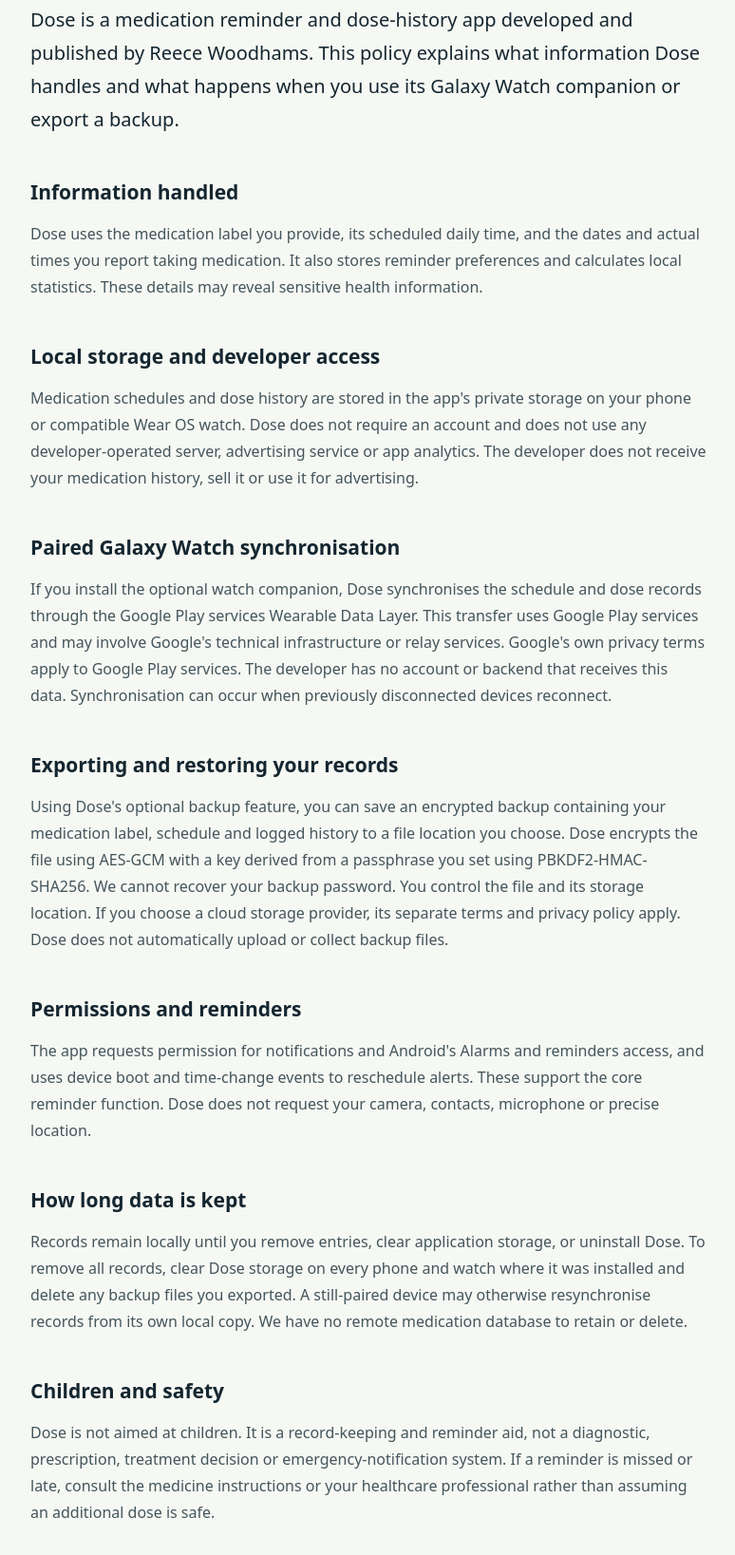
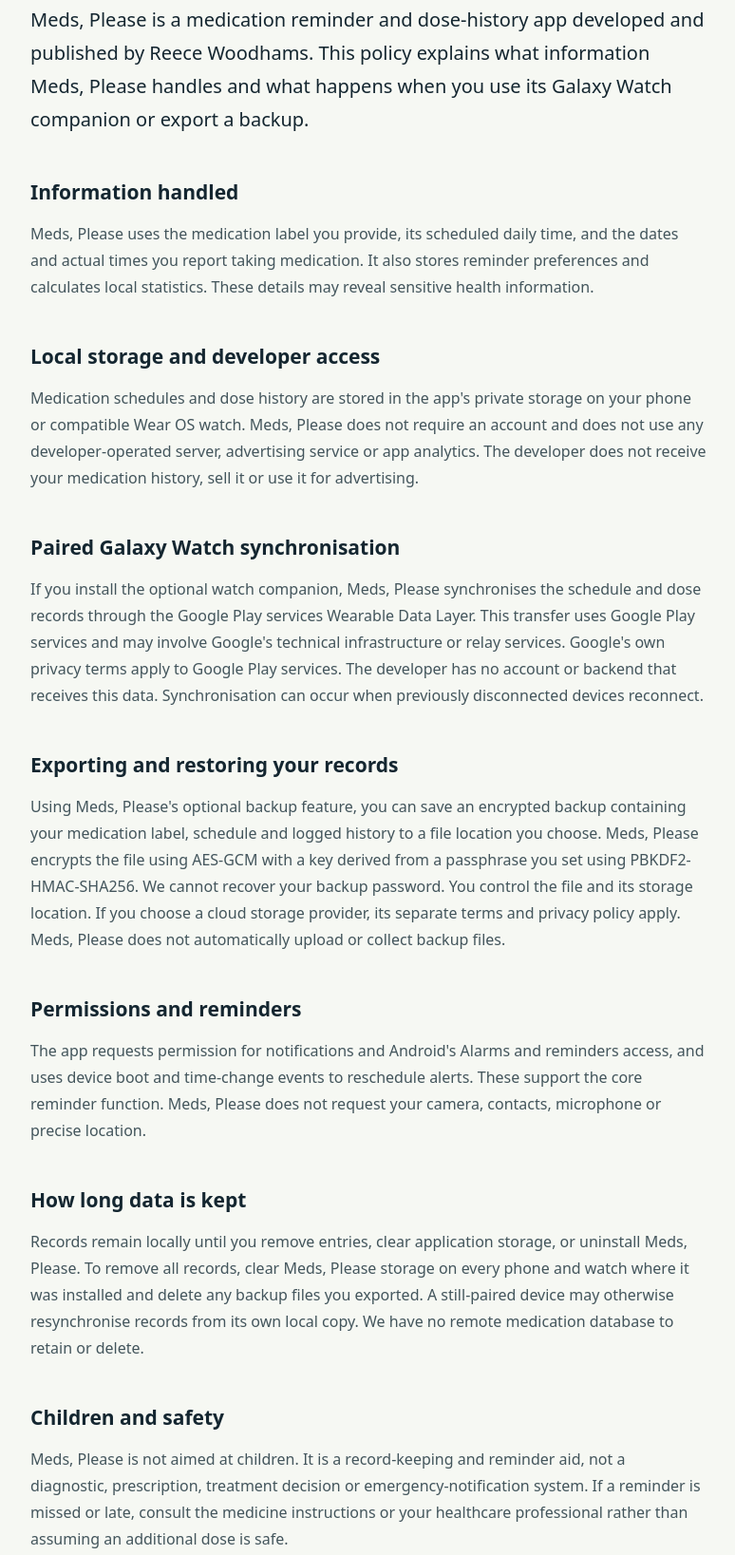
Before and after one commit to renchey/dose-legal, a plain HTML site: page privacy.html in a window 1280 px wide. Shown: the part 250-1887 px from the top of the page at 95% size, without its empty margins (252-1026 px from the left). Drawn offline with Linux system fonts and the light colour scheme.

Commit message:
docs: align privacy.html with Meds, Please branding

```diff
--- a/privacy.html
+++ b/privacy.html
@@ -1,12 +1,12 @@
-<!doctype html><html lang="en-GB"><head><meta charset="UTF-8"><meta name="viewport" content="width=device-width,initial-scale=1"><meta name="description" content="Privacy policy for Dose medication reminders."><title>Privacy policy — Dose</title><link rel="stylesheet" href="style.css"></head><body><header><a href="index.html">dose.</a></header><main><div class="eyebrow">Legal · Updated 20 November 2026</div><h1>Privacy policy</h1><p class="lead">Dose is a medication reminder and dose-history app developed and published by Reece Woodhams. This policy explains what information Dose handles and what happens when you use its Galaxy Watch companion or export a backup.</p>
-<h2>Information handled</h2><p>Dose uses the medication label you provide, its scheduled daily time, and the dates and actual times you report taking medication. It also stores reminder preferences and calculates local statistics. These details may reveal sensitive health information.</p>
-<h2>Local storage and developer access</h2><p>Medication schedules and dose history are stored in the app's private storage on your phone or compatible Wear OS watch. Dose does not require an account and does not use any developer-operated server, advertising service or app analytics. The developer does not receive your medication history, sell it or use it for advertising.</p>
-<h2>Paired Galaxy Watch synchronisation</h2><p>If you install the optional watch companion, Dose synchronises the schedule and dose records through the Google Play services Wearable Data Layer. This transfer uses Google Play services and may involve Google's technical infrastructure or relay services. Google's own privacy terms apply to Google Play services. The developer has no account or backend that receives this data. Synchronisation can occur when previously disconnected devices reconnect.</p>
-<h2>Exporting and restoring your records</h2><p>Using Dose's optional backup feature, you can save an encrypted backup containing your medication label, schedule and logged history to a file location you choose. Dose encrypts the file using AES-GCM with a key derived from a passphrase you set using PBKDF2-HMAC-SHA256. We cannot recover your backup password. You control the file and its storage location. If you choose a cloud storage provider, its separate terms and privacy policy apply. Dose does not automatically upload or collect backup files.</p>
-<h2>Permissions and reminders</h2><p>The app requests permission for notifications and Android's Alarms and reminders access, and uses device boot and time-change events to reschedule alerts. These support the core reminder function. Dose does not request your camera, contacts, microphone or precise location.</p>
-<h2>How long data is kept</h2><p>Records remain locally until you remove entries, clear application storage, or uninstall Dose. To remove all records, clear Dose storage on every phone and watch where it was installed and delete any backup files you exported. A still-paired device may otherwise resynchronise records from its own local copy. We have no remote medication database to retain or delete.</p>
-<h2>Children and safety</h2><p>Dose is not aimed at children. It is a record-keeping and reminder aid, not a diagnostic, prescription, treatment decision or emergency-notification system. If a reminder is missed or late, consult the medicine instructions or your healthcare professional rather than assuming an additional dose is safe.</p>
+<!doctype html><html lang="en-GB"><head><meta charset="UTF-8"><meta name="viewport" content="width=device-width,initial-scale=1"><meta name="description" content="Privacy policy for Meds, Please medication reminders."><title>Privacy policy — Meds, Please</title><link rel="stylesheet" href="style.css"></head><body><header><a href="index.html">meds, please.</a></header><main><div class="eyebrow">Legal · Updated 20 November 2026</div><h1>Privacy policy</h1><p class="lead">Meds, Please is a medication reminder and dose-history app developed and published by Reece Woodhams. This policy explains what information Meds, Please handles and what happens when you use its Galaxy Watch companion or export a backup.</p>
+<h2>Information handled</h2><p>Meds, Please uses the medication label you provide, its scheduled daily time, and the dates and actual times you report taking medication. It also stores reminder preferences and calculates local statistics. These details may reveal sensitive health information.</p>
+<h2>Local storage and developer access</h2><p>Medication schedules and dose history are stored in the app's private storage on your phone or compatible Wear OS watch. Meds, Please does not require an account and does not use any developer-operated server, advertising service or app analytics. The developer does not receive your medication history, sell it or use it for advertising.</p>
+<h2>Paired Galaxy Watch synchronisation</h2><p>If you install the optional watch companion, Meds, Please synchronises the schedule and dose records through the Google Play services Wearable Data Layer. This transfer uses Google Play services and may involve Google's technical infrastructure or relay services. Google's own privacy terms apply to Google Play services. The developer has no account or backend that receives this data. Synchronisation can occur when previously disconnected devices reconnect.</p>
+<h2>Exporting and restoring your records</h2><p>Using Meds, Please's optional backup feature, you can save an encrypted backup containing your medication label, schedule and logged history to a file location you choose. Meds, Please encrypts the file using AES-GCM with a key derived from a passphrase you set using PBKDF2-HMAC-SHA256. We cannot recover your backup password. You control the file and its storage location. If you choose a cloud storage provider, its separate terms and privacy policy apply. Meds, Please does not automatically upload or collect backup files.</p>
+<h2>Permissions and reminders</h2><p>The app requests permission for notifications and Android's Alarms and reminders access, and uses device boot and time-change events to reschedule alerts. These support the core reminder function. Meds, Please does not request your camera, contacts, microphone or precise location.</p>
+<h2>How long data is kept</h2><p>Records remain locally until you remove entries, clear application storage, or uninstall Meds, Please. To remove all records, clear Meds, Please storage on every phone and watch where it was installed and delete any backup files you exported. A still-paired device may otherwise resynchronise records from its own local copy. We have no remote medication database to retain or delete.</p>
+<h2>Children and safety</h2><p>Meds, Please is not aimed at children. It is a record-keeping and reminder aid, not a diagnostic, prescription, treatment decision or emergency-notification system. If a reminder is missed or late, consult the medicine instructions or your healthcare professional rather than assuming an additional dose is safe.</p>
 <h2>Policy updates</h2><p>Changes to features or data practices may require updates to this policy. The date at the top will be revised, and significant changes will be reflected in the app or its Google Play listing.</p>
 <h2>Contact</h2><p>App publisher and privacy contact: Reece Woodhams. Email: <a href="mailto:reece@marshmallow.marketing">reece@marshmallow.marketing</a>.</p>
 <div class="callout"><p><strong>Safety reminder:</strong> Do not take an additional or overdue dose solely because an app notification says it has not been logged. Follow your prescription instructions or speak to a pharmacist.</p></div>
-</main><footer><a href="privacy.html">Privacy</a><a href="terms.html">Terms</a>© 2026 Dose</footer></body></html>
+</main><footer><a href="privacy.html">Privacy</a><a href="terms.html">Terms</a>© 2026 Meds, Please</footer></body></html>
```
